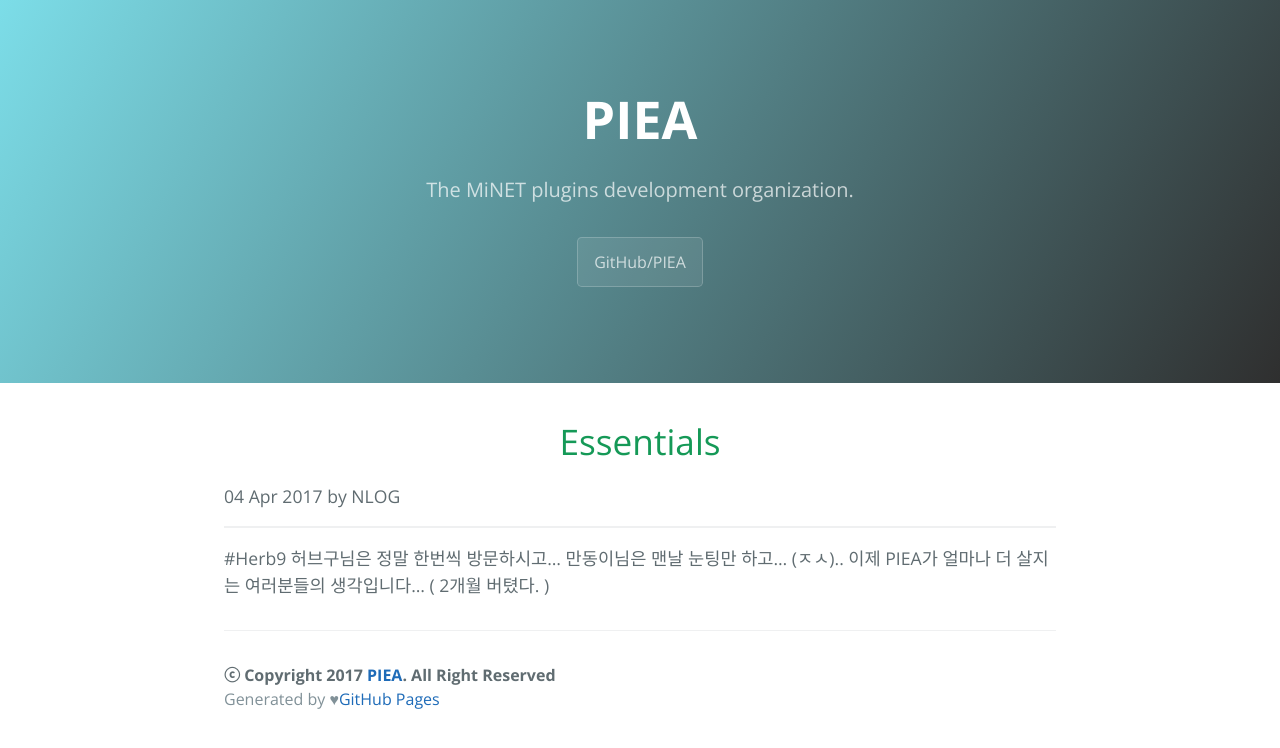
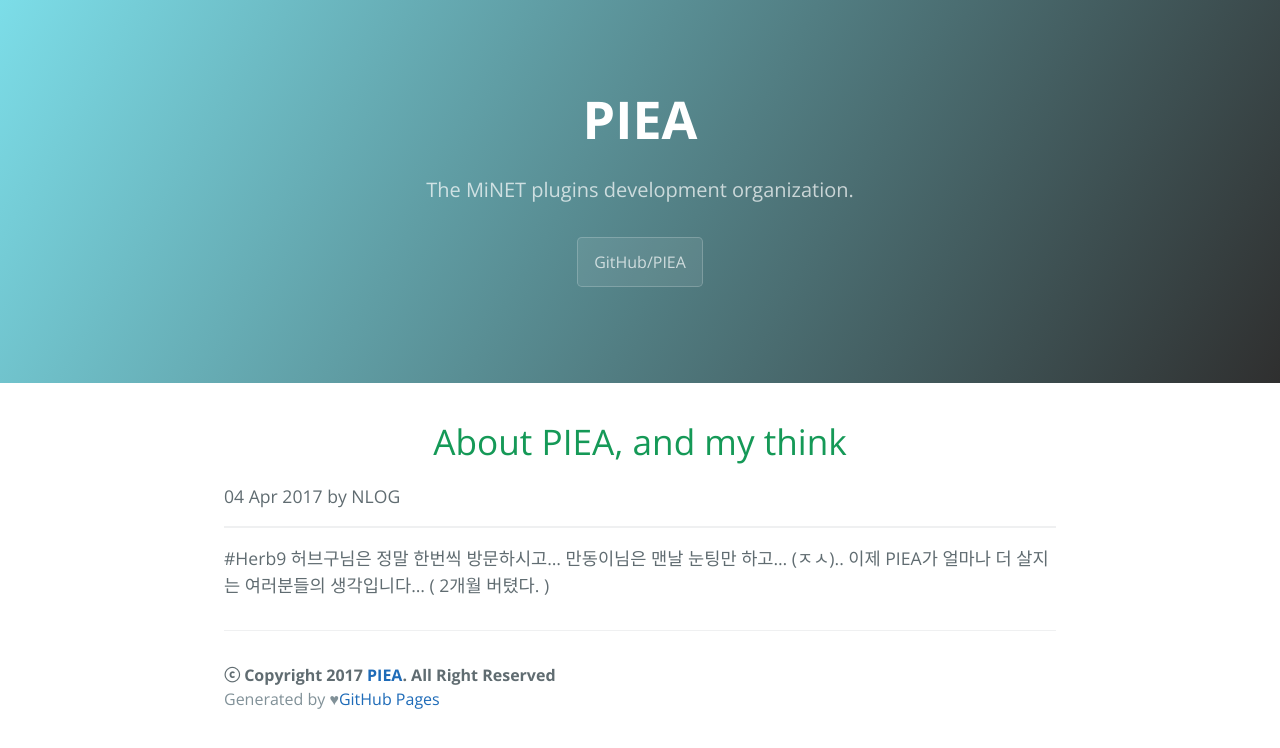
Before and after one commit to pid011/piea.github.io, a Jekyll site: the page built from _posts/2017-04-04-pi-post.markdown, in a window 1280 px wide. Shown: the top 748 px of the page. Built offline with Jekyll 4.4.1, drawn with Linux system fonts in a browser that asks for light colours.

Commit message:
Update 2017-04-04-pi-post.markdown

```diff
--- a/_posts/2017-04-04-pi-post.markdown
+++ b/_posts/2017-04-04-pi-post.markdown
@@ -1,6 +1,6 @@
 ---
 layout: post
-title:  "Essentials"
+title:  "About PIEA, and my think"
 author: "NLOG"
 comments: false
 ---
```
